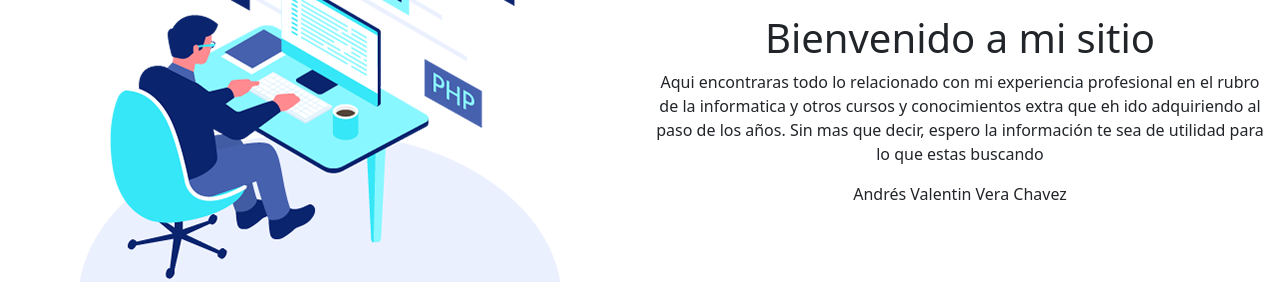
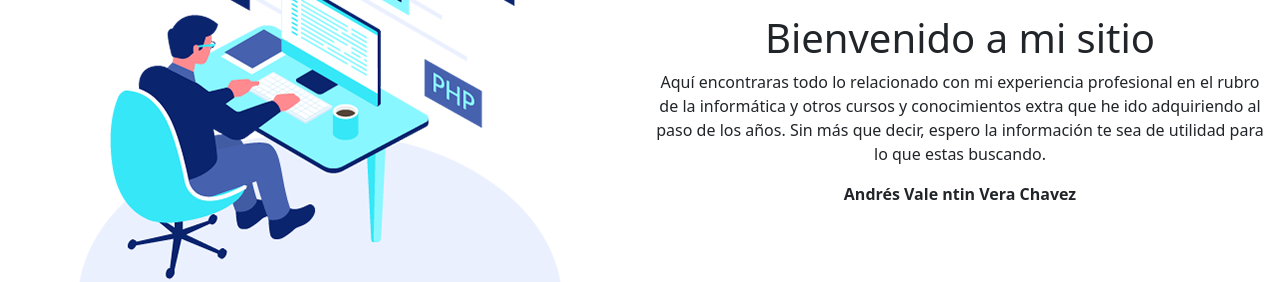
Before and after one commit to poravv/app-port-curricular-avvc, a React (Create React App) app: page / in a window 1280 px wide. Shown: the part 188-470 px from the top of the page. Built offline with nearby package versions, Linux system fonts and the light colour scheme.

Commit message:
validado 3

```diff
--- a/src/componentes/Inicio.js
+++ b/src/componentes/Inicio.js
@@ -10,12 +10,11 @@ export const Inicio = () => {
                 </div>
                 <div className='container'>
                     <h1>Bienvenido a mi sitio</h1>
-                    <p>Aqui encontraras todo lo relacionado con mi experiencia profesional en el rubro de
-                        la informatica y otros cursos y conocimientos extra que eh ido adquiriendo al paso
-                        de los años. Sin mas que decir, espero la información te sea de utilidad para lo
-                        que estas buscando</p>
+                    <p>Aquí encontraras todo lo relacionado con mi experiencia profesional en el rubro de la informática y
+                        otros cursos y conocimientos extra que he ido adquiriendo al paso de los años. Sin más que decir,
+                        espero la información te sea de utilidad para lo que estas buscando.</p>
                     <p style={{ fontweight: `bold` }}>
-                        Andrés Valentin Vera Chavez
+                        <b>Andrés Vale ntin Vera Chavez</b>
                     </p>
                 </div>
             </div>
--- a/src/componentes/SobreMi.js
+++ b/src/componentes/SobreMi.js
@@ -10,19 +10,17 @@ const SobreMi = () => {
         <section>
             <div className="personal">
                 <Container>
-                        <h4>Me dedico al analisis y desarrollador de Software</h4>
+                        <h4>Me dedico al análisis y desarrollador de Software</h4>
                         <p>
-                            Personal y profesionalmente hablando busco siempre aumentar
-                            mi base de conocimientos y experiencias poniendo en práctica las
-                            habilidades que voy adquiriendo. Crecer personal y
-                            profesionalmente aprendiendo y enseñando.
+                        Personal y profesionalmente hablando busco siempre aumentar mi base de
+                        conocimientos y experiencias poniendo en práctica las habilidades que voy
+                        adquiriendo. Crecer personal y profesionalmente aprendiendo y enseñando.
                         </p>
 
                         <p>
-                            Me considero una persona bastante sociable con facilidad de
-                            comunicacion y alta tolerancia a la presion, lo que considero
-                            me permite pensar en frio las soluciones
-                            mas optimas para cualquier problematica.
+                        Me considero una persona bastante sociable con facilidad de comunicación y alta
+                        tolerancia a la presión, lo que considero me permite pensar en frio las soluciones
+                        más óptimas para cualquier problemática.
                         </p>
                     </Container>
 
```
